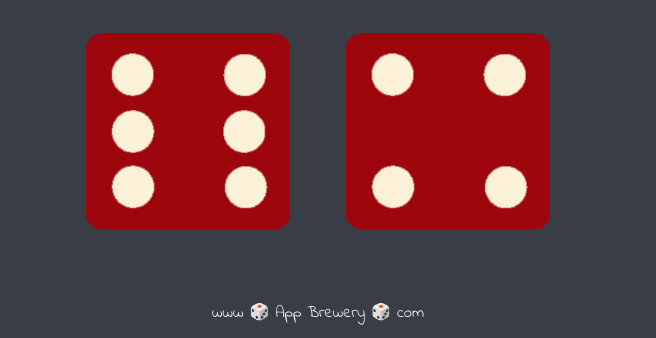
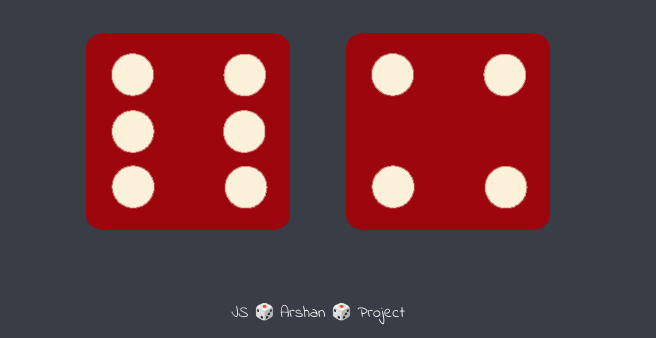
Before and after one commit to arshan756/cv, a plain HTML site: page DICEGAME/dicee.html in a window 1280 px wide. Shown: the part 462-800 px from the top of the page, without its empty margins (322-978 px from the left). Drawn offline with Linux system fonts and the light colour scheme.

Commit message:
dicee.html

```diff
--- a/DICEGAME/dicee.html
+++ b/DICEGAME/dicee.html
@@ -29,6 +29,6 @@
       </body>
 
       <footer>
-        www 🎲 App Brewery 🎲 com
+        JS 🎲 Arshan 🎲 Project
       </footer>
     </html>
```
